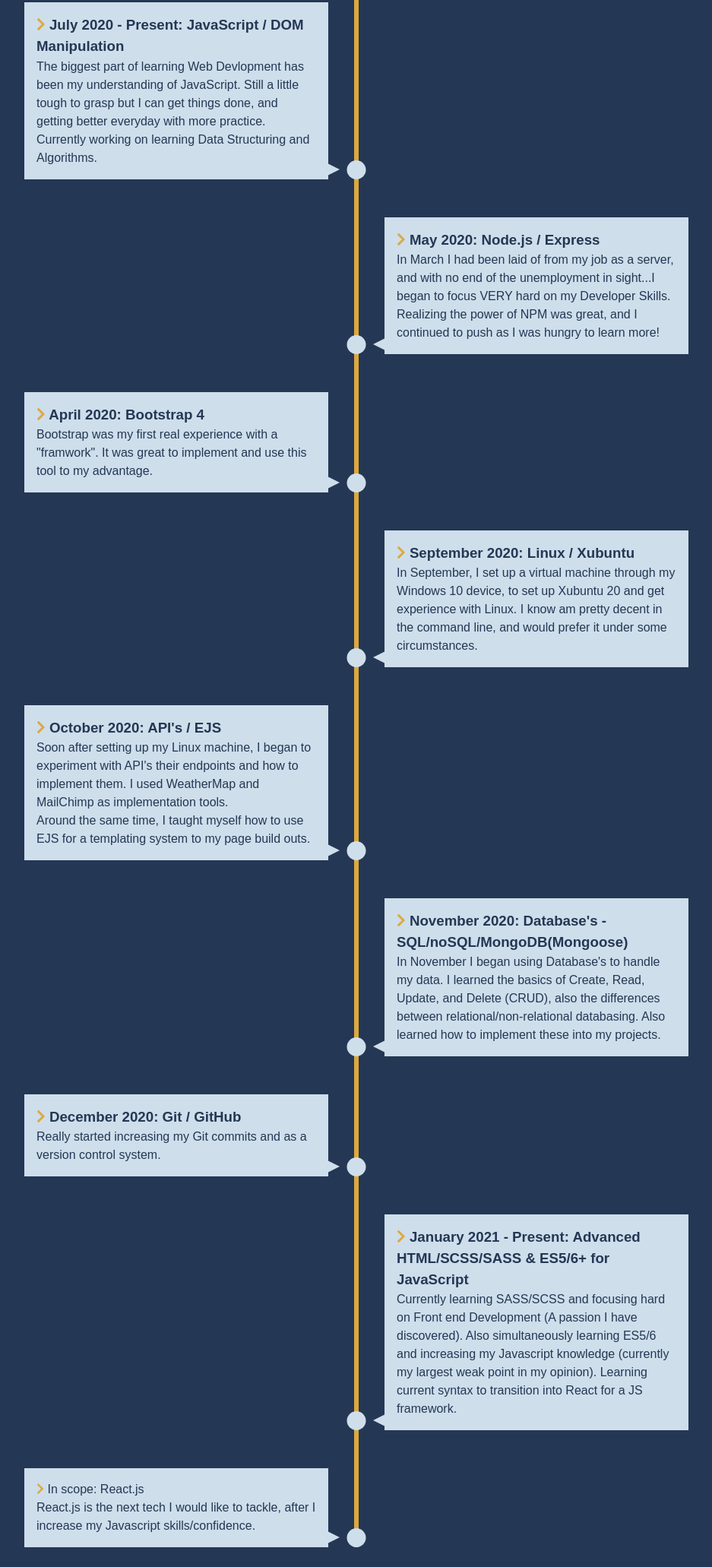
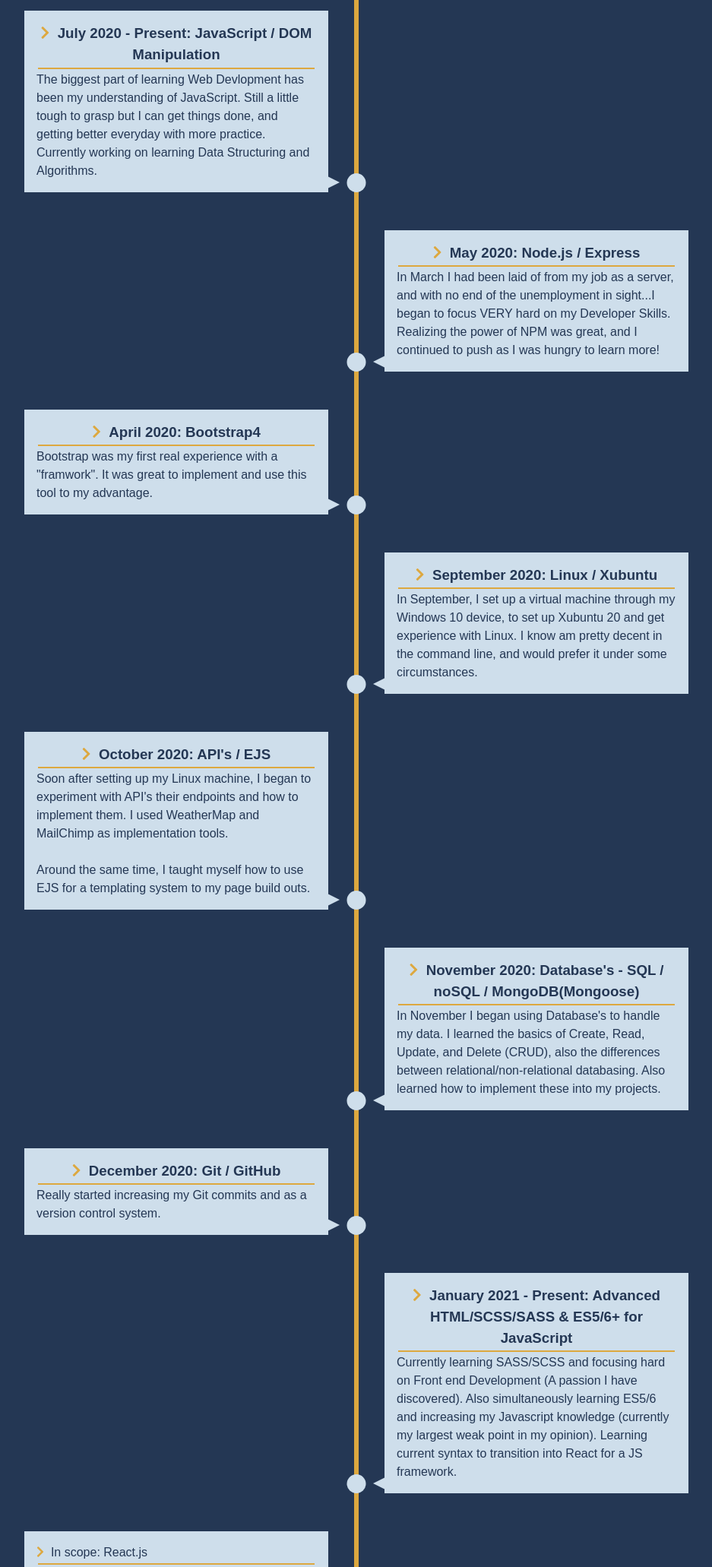
Before and after one commit to themeadeconcept/KnowledgeTimeline, a plain HTML site: page index.html in a window 1280 px wide. Shown: the part 586-2648 px from the top of the page at 76% size, without its empty margins (171-1108 px from the left). Drawn offline with Linux system fonts and the light colour scheme.

Commit message:
Added JS/visibility properties in CSS

```diff
--- a/index.html
+++ b/index.html
@@ -24,7 +24,8 @@
       <ul>
         <li>
           <div>
-            <h3><span class="offset"><i class="fas fa-chevron-right"></i></span> March 2020: HTML & CSS</h3>
+            <h3><span class="offset"><i class="fas fa-chevron-right"></i></span>&nbsp;&nbsp;March 2020: HTML & CSS</h3>
+            <hr>
             <p>
               Nearing the end of my Bachelor's in Information Technology, I
               began to grow fond of programming challenges and the work in
@@ -38,9 +39,10 @@
         <li>
           <div>
             <h3>
-              <span class="offset"><i class="fas fa-chevron-right"></i></span> July 2020 - Present:
+              <span class="offset"><i class="fas fa-chevron-right"></i></span>&nbsp;&nbsp;July 2020 - Present:
               JavaScript / DOM Manipulation
             </h3>
+            <hr>
             <p>
               The biggest part of learning Web Devlopment has been my
               understanding of JavaScript. Still a little tough to grasp but I
@@ -53,8 +55,9 @@
         <li>
           <div>
             <h3>
-              <span class="offset"><i class="fas fa-chevron-right"></i></span> May 2020: Node.js / Express
+              <span class="offset"><i class="fas fa-chevron-right"></i></span>&nbsp;&nbsp;May 2020: Node.js / Express
             </h3>
+            <hr>
             <p>
               In March I had been laid of from my job as a server, and with no
               end of the unemployment in sight...I began to focus VERY hard on
@@ -66,8 +69,9 @@
         <li>
           <div>
             <h3>
-              <span class="offset"><i class="fas fa-chevron-right"></i></span> April 2020: Bootstrap 4
+              <span class="offset"><i class="fas fa-chevron-right"></i></span>&nbsp;&nbsp;April 2020: Bootstrap4
             </h3>
+            <hr>
             <p>
               Bootstrap was my first real experience with a "framwork". It was
               great to implement and use this tool to my advantage.
@@ -77,9 +81,10 @@
         <li>
           <div>
             <h3>
-              <span class="offset"><i class="fas fa-chevron-right"></i></span> September 2020: Linux /
+              <span class="offset"><i class="fas fa-chevron-right"></i></span>&nbsp;&nbsp;September 2020: Linux /
               Xubuntu
             </h3>
+            <hr>
             <p>
               In September, I set up a virtual machine through my Windows 10
               device, to set up Xubuntu 20 and get experience with Linux. I know
@@ -91,12 +96,15 @@
         <li>
           <div>
             <h3>
-              <span class="offset"><i class="fas fa-chevron-right"></i></span> October 2020: API's / EJS
+              <span class="offset"><i class="fas fa-chevron-right"></i></span>&nbsp;&nbsp;October 2020: API's / EJS
             </h3>
+            <hr>
             <p>
               Soon after setting up my Linux machine, I began to experiment with
               API's their endpoints and how to implement them. I used WeatherMap
-              and MailChimp as implementation tools.<br />
+              and MailChimp as implementation tools.
+              <br />
+              <br />
               Around the same time, I taught myself how to use EJS for a
               templating system to my page build outs.
             </p>
@@ -105,9 +113,10 @@
         <li>
           <div>
             <h3>
-              <span class="offset"><i class="fas fa-chevron-right"></i></span> November 2020: Database's -
-              SQL/noSQL/MongoDB(Mongoose)
+              <span class="offset"><i class="fas fa-chevron-right"></i></span>&nbsp;&nbsp;November 2020: Database's -
+              SQL / noSQL / MongoDB(Mongoose)
             </h3>
+            <hr>
             <p>
               In November I began using Database's to handle my data. I learned
               the basics of Create, Read, Update, and Delete (CRUD), also the
@@ -119,8 +128,9 @@
         <li>
           <div>
             <h3>
-              <span class="offset"><i class="fas fa-chevron-right"></i></span> December 2020: Git / GitHub
+              <span class="offset"><i class="fas fa-chevron-right"></i></span>&nbsp;&nbsp;December 2020: Git / GitHub
             </h3>
+            <hr>
             <p>
               Really started increasing my Git commits and as a version control
               system.
@@ -130,9 +140,10 @@
         <li>
           <div>
             <h3>
-              <span class="offset"><i class="fas fa-chevron-right"></i></span> January 2021 - Present:
+              <span class="offset"><i class="fas fa-chevron-right"></i></span>&nbsp;&nbsp;January 2021 - Present:
               Advanced HTML/SCSS/SASS & ES5/6+ for JavaScript
             </h3>
+            <hr>
             <p>
               Currently learning SASS/SCSS and focusing hard on Front end
               Development (A passion I have discovered). Also simultaneously
@@ -144,7 +155,8 @@
         </li>
         <li>
           <div>
-            <span class="offset"><i class="fas fa-chevron-right"></i></span> In scope: React.js</h3>
+            <span class="offset"><i class="fas fa-chevron-right"></i></span>&nbsp;&nbsp;In scope: React.js</h3>
+            <hr>
             <p>
               React.js is the next tech I would like to tackle, after I increase
               my Javascript skills/confidence.
@@ -153,5 +165,6 @@
         </li>
       </ul>
     </section>
+    <script src="main.js"></script>
   </body>
 </html>
--- /dev/null
+++ b/main.js
@@ -0,0 +1,26 @@
+// Grabs all timeline items and stores them in a variable, "items"
+const items = document.querySelectorAll("#timeline li");
+
+const isInViewport = (el) => {
+  const rect = el.getBoundingClientRect();
+  return (
+    rect.top >= 0 &&
+    rect.left >= 0 &&
+    rect.bottom <=
+      (window.innerHeight || document.documentElement.clientHeight) &&
+    rect.right <= (window.innerWidth || document.documentElement.clientWidth)
+  );
+};
+
+// loops through items and checks if it is in the viewport, if so it will add class of show
+const run = () =>
+  items.forEach((item) => {
+    if (isInViewport(item)) {
+      item.classList.add("show");
+    }
+  });
+
+// Events - calls events
+window.addEventListener("load", run);
+window.addEventListener("resize", run);
+window.addEventListener("scroll", run);
--- a/style.css
+++ b/style.css
@@ -21,6 +21,12 @@ body {
   padding-bottom: 50px;
 }
 
+hr {
+  color: var(--offset);
+  border: 1px solid;
+  margin: 2px;
+}
+
 #main-header {
   background: var(--secondary-color);
   padding: 4rem 0;
@@ -38,9 +44,17 @@ h1 {
   color: var(--primary-color);
 }
 
+h3 {
+  text-align: center;
+}
+
 /* Chevron color */
 .offset {
   color: var(--offset);
+}
+
+#timeline {
+  border-top: 5px solid var(--offset);
 }
 
 #timeline ul {
@@ -69,16 +83,21 @@ h1 {
   padding: 1rem;
   background: var(--secondary-color);
   transition: all 0.5s ease-in-out;
+  /* initially starts all list items as hidden */
+  visibility: hidden;
+  opacity: 0;
 }
 
 /* Right side Animations */
 #timeline ul li:nth-child(odd) div {
   left: 40px;
+  transform: translate(200px, 0);
 }
 
 /* Left side Animations */
 #timeline ul li:nth-child(even) div {
   left: -434px;
+  transform: translate(-200px, 0);
 }
 
 /* Dots */
@@ -89,7 +108,7 @@ h1 {
   bottom: 0;
   width: 25px;
   height: 25px;
-  background: var(--secondary-color);
+  background: inherit;
   /* moves the dot to proper positioning */
   transform: translateX(-50%);
   /* makes the square into a dot */
@@ -120,3 +139,49 @@ h1 {
   border-width: 8px 0 8px 16px;
   border-color: transparent transparent transparent var(--secondary-color);
 }
+
+/* Show Boxes */
+#timeline ul li.show div {
+  transform: none;
+  visibility: visible;
+  opacity: 1;
+}
+
+#timeline ul li.show:after {
+  background: var(--secondary-color);
+}
+
+/* media queries */
+@media (max-width: 900px) {
+  /* changes the width of the boxes */
+  #timeline ul li div {
+    width: 250px;
+  }
+
+  /* fixes the left side */
+  #timeline ul li:nth-child(even) div {
+    left: -284px;
+  }
+}
+
+@media (max-width: 600px) {
+  /* media query to set the yellow line 20px from the left when the screen is 600px or smaller */
+  #timeline ul li {
+    margin-left: 20px;
+  }
+
+  #timeline ul li div {
+    /* takes the whole viewport width and takes away 90px's at any screen size once below 600px */
+    width: calc(100vw - 90px);
+  }
+
+  #timeline ul li:nth-child(even) div {
+    left: 40px;
+  }
+
+  #timeline ul li:nth-child(even) div:before {
+    left: -15px;
+    border-width: 8px 16px 8px 0;
+    border-color: transparent var(--secondary-color) transparent transparent;
+  }
+}
```
